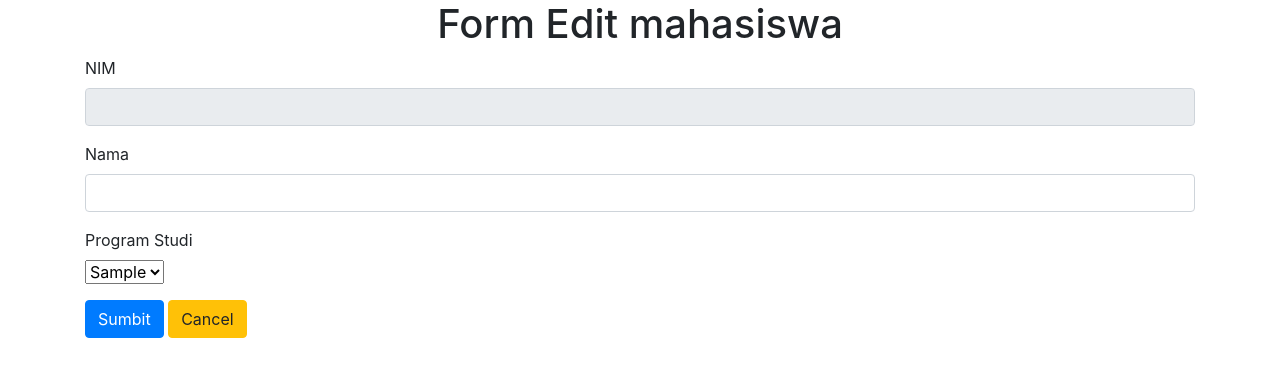
After one commit to zaltinatin/php-dasar, a PHP site: page /edit_mahasiswa.php?nim=1 in a window 1280 px wide. The commit adds this page. Shown: the top 377 px of the page. Run offline with PHP 8.4, Linux system fonts and the light colour scheme; tables that the repository leaves empty hold one stand-in row (values such as "Sample post"); data that the repository does not hold is empty.

Commit message:
tugas 10

```diff
--- /dev/null
+++ b/edit_mahasiswa.php
@@ -0,0 +1,65 @@
+<?php
+
+    $mysqli = new mysqli('localhost', 'root', '', 'mahasiswa');
+    $NIM = $_GET['nim'];
+
+
+
+    $mahasiswa = $mysqli->query("SELECT * FROM siswa WHERE NIM='$NIM'");
+    $data = $mahasiswa->fetch_assoc();
+
+    $program_studi = $mysqli->query("SELECT * FROM program_studi");
+
+    if (isset($_POST['NAMA'])) {
+        $nama = $_POST['NAMA'];
+        $program_studi = $_POST['program_studi'];
+
+        $update = $mysqli->query("UPDATE siswa SET NAMA='$nama', ID=$program_studi WHERE NIM='$NIM'");
+
+        if($update) {
+
+            header("Location: mahasiswa.php");
+            exit();
+        }
+}
+
+?>
+
+<!DOCTYPE html>
+<html lang="en">
+<head>
+    <meta charset="UTF-8">
+    <meta name="viewport" content="width=device-width, initial-scale=1.0">
+    <title>Edit Mahasiswa</title>
+
+    <!-- Bootstrap CSS -->
+    <link rel="stylesheet" href="https://cdn.jsdelivr.net/npm/bootstrap@4.4.1/dist/css/bootstrap.min.css" integrity="sha384-Vkoo8x4CGsO3+Hhxv8T/Q5PaXtkKtu6ug5TOeNV6gBiFeWPGFN9MuhOf23Q9Ifjh" crossorigin="anonymous">
+
+</head>
+<body>
+    <div class ="container">
+    <h1 class="text-center">Form Edit mahasiswa</h1>
+    <form method ="POST">
+        <div class ="mb-3">
+            <label for="NIM" class="form-label">NIM</label>
+            <input type="text" class="form-control" id="NIM" name="NIM" value="<?= $data['NIM']?>" disabled>
+        </div>
+        <div class ="mb-3">
+            <label for="NAMA" class="form-label">Nama</label>
+            <input type="text" class="form-control" id="NAMA" name="NAMA" value="<?= $data['NAMA']?>">
+        </div>
+        <div class ="mb-3">
+            <label for="program_studi" class="form-label">Program Studi</label><br>
+            <select class="form-select" id="program_studi" name="program_studi">
+            <?php while ($row = $program_studi->fetch_assoc()) { ?>
+                <option value="<?= $row['Nomor'] ?>" <?= $row['Nomor'] == $data['ID'] ? 'selected' : '' ?>><?= $row['Prodi']?></option>
+                <?php } ?>
+            </select>
+        </div>
+        <div class="mt-3">
+                <button type="submit" class="btn btn-primary">Sumbit</button>
+                <a href="mahasiswa.php" class="btn btn-warning">Cancel</a>
+         </div>
+    </form>
+</body>
+</html>
```
Also changed, not shown: hapus_mahasiswa.php (added, +14 -0 lines), mahasiswa.php (+12 -2 lines).
